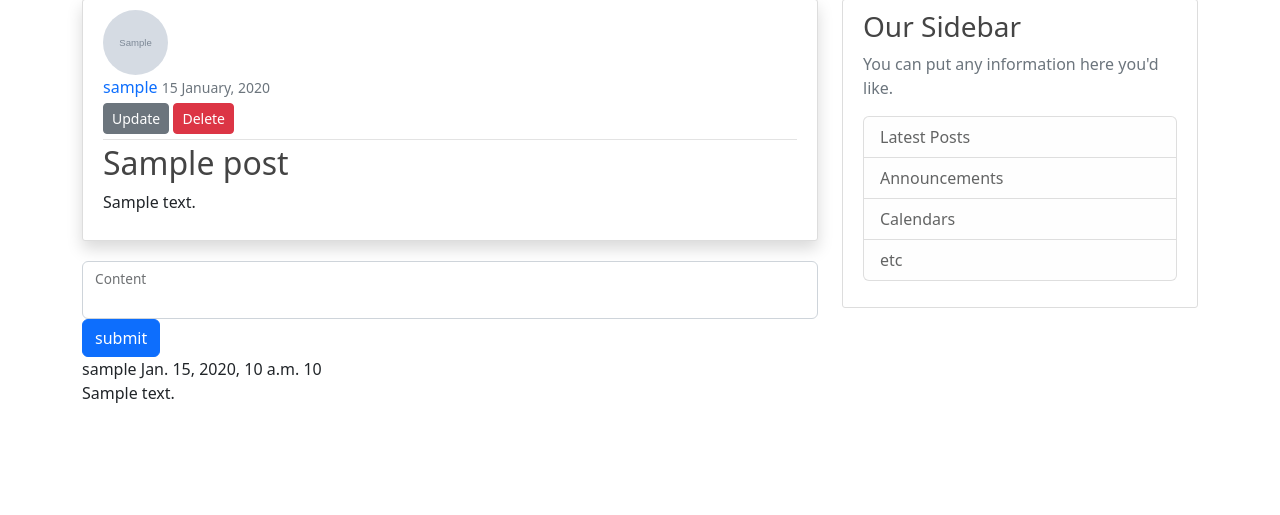
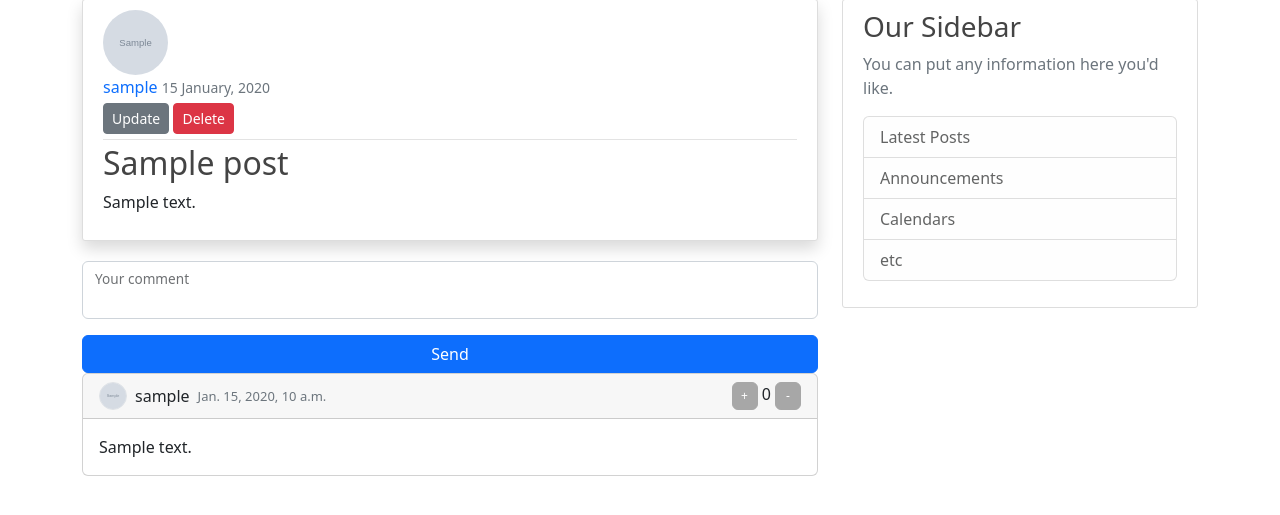
Before and after one commit to fluxink/django_blog, a Django app: page /post/1/ in a window 1280 px wide. Shown: the part 65-580 px from the top of the page. Run offline with Django 4.2, Linux system fonts and the light colour scheme; a user stored in the database is signed in; tables that the repository leaves empty hold one stand-in row (values such as "Sample post"); grey boxes marked "Sample" are stand-in pictures; some libraries are stand-ins or nearby versions.

Commit message:
add first working post comments

```diff
--- a/django_blog_tutorial/blog/admin.py
+++ b/django_blog_tutorial/blog/admin.py
@@ -1,8 +1,9 @@
 from django.contrib import admin
-from .models import Post, PostComment, PostRating, PostFav
+from .models import Post, PostComment, PostCommentRating, PostRating, PostFav
 
 
 admin.site.register(Post)
 admin.site.register(PostRating)
 admin.site.register(PostFav)
 admin.site.register(PostComment)
+admin.site.register(PostCommentRating)
--- a/django_blog_tutorial/blog/forms.py
+++ b/django_blog_tutorial/blog/forms.py
@@ -10,12 +10,11 @@ class CommentCreateForm(forms.ModelForm):
     def __init__(self, *args, **kwargs):
         super(CommentCreateForm, self).__init__(*args, **kwargs)
 
-
         self.helper = FormHelper(self)
-        # self.helper.template = 'blog/form_template_comment.html'
+        self.helper.template = 'blog/form_template_comment.html'
         self.helper.layout = Layout(
-            Field('content', template='users/field_text.html'),
-            Submit('submit', 'submit')
+            Field('content', template='blog/field_comment.html'),
+            Submit('submit', 'Send')
         )
 
 
--- a/django_blog_tutorial/blog/static/blog/main.css
+++ b/django_blog_tutorial/blog/static/blog/main.css
@@ -106,3 +106,30 @@ a.article-title:hover {
 .form-signin {
   max-width: 350px;
 }
+
+.comment-img {
+  height: 28px;
+  width: 28px;
+  object-fit: cover;
+}
+
+.comment {
+  background: #ffffff;
+  padding: 5px 16px;
+  border: 1px solid #dddddd;
+  border-radius: 3px;
+  margin-bottom: 10px;
+}
+
+.comment-vote {
+  --bs-btn-padding-y: .25rem !important;
+  --bs-btn-padding-x: .5rem !important;
+  --bs-btn-font-size: .75rem !important;
+  --bs-btn-bg: rgb(167, 167, 167) !important;
+  --bs-btn-border-color: rgb(167, 167, 167) !important;
+  min-width: 26px !important;
+}
+
+.time-small {
+  font-size: small;
+}
--- a/django_blog_tutorial/blog/static/blog/main.js
+++ b/django_blog_tutorial/blog/static/blog/main.js
@@ -12,7 +12,7 @@ const csrftoken = getCookie('csrftoken')
 
 async function send_vote_request(method, request_url, body = null){
     if (method == 'POST'){
-        const response = await fetch(request_url, {
+        return await fetch(request_url, {
             method: method,
             body: JSON.stringify(body),
             headers: {
@@ -32,6 +32,16 @@ async function send_vote_request(method, request_url, body = null){
             headers: head
         })
     }
+}
+
+async function comment_vote(element){
+    let data = {
+        'comment-id': element.getAttribute('comment-id'),
+        'comment-action': element.getAttribute('action')
+    }
+    response = await send_vote_request('POST', window.location.href, data)
+    let score_elem = document.getElementById(data['comment-id'] + '-score')
+    score_elem.innerHTML = response.headers.get('comment-score')
 }
 
 async function post_vote(element){
@@ -70,6 +80,7 @@ const vote_url = '/rate-post/'
 const fav_url = '/fav-post/'
 const vote_list = document.getElementsByClassName('vote')
 const fav_list = document.getElementsByClassName('fav')
+const comment_vote_list = document.getElementsByClassName('comment-vote')
 
 // add event for each vote button
 for (let elem of vote_list){
@@ -87,3 +98,8 @@ for (let elem of fav_list){
         }
     } )
 }
+for (let elem of comment_vote_list){
+    elem.addEventListener('click', event => {
+        if_user_auth(comment_vote, elem)
+    })
+}
--- /dev/null
+++ b/django_blog_tutorial/blog/templates/blog/field_comment.html
@@ -0,0 +1,23 @@
+{% load crispy_forms_field %}
+
+{% if field.is_hidden %}
+    {{ field }}
+{% else %}
+
+    <div id="div_{{ field.auto_id }}" class="form-floating">
+                {% if field_class %}<div class="{{ field_class }}">{% endif %}
+                    {% if field.errors %}
+                        {% crispy_field field 'class' 'form-control is-invalid' %}
+                    {% else %}
+                        {% crispy_field field 'class' 'form-control' %}
+                    {% endif %}
+                    {% if not field|is_file %}
+                        {% include 'bootstrap5/layout/help_text_and_errors.html' %}
+                    {% endif %}
+                {% if field_class %}</div>{% endif %}
+                <label for="{{ field.id_for_label }}" class="form-label{% if field.field.required %} requiredField{% endif %}">
+                    Your comment
+                </label>
+    </div>
+
+{% endif %}
--- /dev/null
+++ b/django_blog_tutorial/blog/templates/blog/form_template_comment.html
@@ -0,0 +1,14 @@
+{% load crispy_forms_utils %}
+
+{% specialspaceless %}
+{% if form_tag %}<form {{ flat_attrs }} method="{{ form_method|upper }}" class="d-grid gap-3" >{% endif %}
+    {% if form_method|lower == 'post' and not disable_csrf %}
+        {% csrf_token %}
+    {% endif %}
+
+    {% include "bootstrap5/display_form.html" %}
+
+    {% include "bootstrap5/inputs.html" %}
+
+{% if form_tag %}</form>{% endif %}
+{% endspecialspaceless %}
--- a/django_blog_tutorial/blog/templates/blog/post_detail.html
+++ b/django_blog_tutorial/blog/templates/blog/post_detail.html
@@ -24,15 +24,73 @@
     </div>
 {% endif %}
 {% if post_comments %}
-    {% for comment in post_comments %}
-        <div>
-            <div>
-                <label for="">{{ comment.user }}</label>
-                <span>{{ comment.date }}</span>
-                <span>{{ comment.score }}</span>
+    <div class="comment-section">
+        {% for comment in post_comments %}
+        <div class="card mb-3">
+            <div class="card-header d-flex align-items-center">
+                <img class="rounded-circle border comment-img me-2" src="{{ comment.user.profile.image.url }}" alt="">
+                <label class="me-2">{{ comment.user }}</label>
+                <span class="me-auto text-muted time-small">{{ comment.date }}</span>
+                <div class="align-self-end">
+                    <input type="radio" class="btn-check" name="comment-option{{ comment.id }}" id="like{{ comment.id }}" autocomplete="off"
+                        {% if user.is_authenticated %}
+                            {% for comment_r in comment_user_vote_list %}
+                            {{ comment_r.action }}
+                                {% if comment_r.comment.id == comment.id and comment_r.action == 'like' %}checked{% endif %}
+                            {% endfor %}
+                        {% endif %}>
+                        <label class="btn btn-success comment-vote" action="like" comment-id="{{ comment.id }}" for="like{{ comment.id }}">+</label>
+                        {% if comment.postcommentrating_set.first %}
+                            <span class="score" id="{{ comment.id }}-score">{{ comment.postcommentrating_set.first.get_rating }}</span>
+                        {% else %}
+                            <span class="score" id="{{ comment.id }}-score">0</span>
+                        {% endif %}
+                        <input type="radio" class="btn-check" name="comment-option{{ comment.id }}" id="dislike{{ comment.id }}" autocomplete="off"
+                        {% if user.is_authenticated %}
+                            {% for comment_r in comment_user_vote_list %}
+                                {% if comment_r.comment.id == comment.id and comment_r.action == 'dislike' %}checked{% endif %}
+                            {% endfor %}
+                        {% endif %}>
+                        <label class="btn btn-danger comment-vote" action="dislike" comment-id="{{ comment.id }}" for="dislike{{ comment.id }}">-</label>
+                </div>
             </div>
-            <p>{{ comment.content }}</p>
+            <div class="card-body">
+                {{ comment.content }}
+            </div>
         </div>
-    {% endfor %}
+        {% endfor %}
+    </div>
+    {% if comments_count > 2 %}
+    <nav aria-label="Page navigation example">
+        <ul class="pagination">
+        {% if post_comments.has_previous %}
+            <li class="page-item"><a class="page-link" href="?page=1">First</a></li>
+            <li class="page-item">
+                <a class="page-link" href="?page={{ post_comments.previous_page_number }}" aria-label="Previous">
+                  <span aria-hidden="true">&laquo;</span>
+                </a>
+              </li>
+        {% endif %}
+
+        {% for num in post_comments.paginator.page_range %}
+            {% if post_comments.number == num %}
+            <li class="page-item active"><a class="page-link" href="?page={{ num }}">{{ num }}</a></li>
+            {% elif num > post_comments.number|add:'-3' and num < post_comments.number|add:'3'%}
+            <li class="page-item"><a class="page-link" href="?page={{ num }}">{{ num }}</a></li>
+            {% endif %}
+        {% endfor %}
+
+        {% if post_comments.has_next %}
+            <li class="page-item">
+                <a class="page-link" href="?page={{ post_comments.next_page_number }}" aria-label="Next">
+                  <span aria-hidden="true">&raquo;</span>
+                </a>
+              </li>
+            <li class="page-item"><a class="page-link" href="?page={{ post_comments.paginator.num_pages }}">Last</a></li>
+        {% endif %}
+        </ul>
+    </nav>
+    {% endif %}
+
 {% endif %}
 {% endblock content %}
--- a/django_blog_tutorial/blog/views.py
+++ b/django_blog_tutorial/blog/views.py
@@ -7,7 +7,8 @@ from django.contrib.auth.models import User
 from django.contrib.messages.views import SuccessMessageMixin
 from django.contrib.auth.mixins import LoginRequiredMixin, UserPassesTestMixin
 from django.contrib.auth.decorators import login_required
-from .models import Post, PostRating, PostFav, PostComment
+from django.core.paginator import Paginator
+from .models import Post, PostCommentRating, PostRating, PostFav, PostComment
 from .forms import CommentCreateForm
 import json
 
@@ -104,6 +105,29 @@ class UserPostListView(ListView):
         return Post.objects.filter(author=user).order_by('-date_posted')
 
 
+# class PostCommentListView(ListView):
+#     model = PostComment
+#     template_name = 'blog/post_detail_comment_list.html'
+#     context_object_name = 'comments'
+#     ordering = ['-date']
+#     paginate_by = 7
+
+#     def get_context_data(self, **kwargs):
+#         context = super().get_context_data(**kwargs)
+
+#         if self.request.user.is_authenticated:
+#             try:
+#                 # comment_list = PostCommentRating.objects.filter(user=self.request.user, post=self.get_object())
+#                 comment_list = PostCommentRating.objects.filter(comment__post=Post.objects.get(pk=self.kwargs.get('pk')), user=self.request.user)
+#             except:
+#                 comment_list = None
+
+#             context.update({
+#                 'form': CommentCreateForm(),
+#                 'comment_user_vote_list': comment_list
+#             })
+
+
 class PostDetailView(DetailView):
     model = Post
 
@@ -111,16 +135,31 @@ class PostDetailView(DetailView):
         context = super().get_context_data(**kwargs)
 
         if self.request.user.is_authenticated:
+            try:
+                # comment_list = PostCommentRating.objects.filter(user=self.request.user, post=self.get_object())
+                comment_list = PostCommentRating.objects.filter(comment__post=self.get_object(), user=self.request.user)
+            except:
+                comment_list = None
+
             context.update({
-                'form': CommentCreateForm()
+                'form': CommentCreateForm(),
+                'comment_user_vote_list': comment_list
             })
 
         try:
-            comments = PostComment.objects.filter(post=self.get_object())
+            comments = PostComment.objects.filter(post=self.get_object()).order_by('-date')
+            comments_count = comments.count()
+            paginator = Paginator(comments, 2)
+            page_number = self.request.GET.get('page')
+            page_comments = paginator.get_page(page_number)
+
         except:
-            comments = None
+            page_comments = None
+            comments_count = None
+
         context.update({
-            'post_comments': comments
+            'post_comments': page_comments,
+            'comments_count': comments_count
         })
         return context
 
@@ -133,6 +172,21 @@ class PostDetailView(DetailView):
                 comment_form.instance.post = self.get_object()
                 comment_form.save()
                 return self.render_to_response(context=self.get_context_data())
+            json_data = json.loads(request.body)
+            if json_data['comment-id'] and json_data['comment-action']:
+                comment = PostComment.objects.get(id=json_data['comment-id'])
+                action = json_data['comment-action']
+
+                comment_object = PostCommentRating.objects.update_or_create(comment=comment, user=request.user, defaults={'action': action})
+
+                # if PostCommentRating.objects.filter(comment=comment, user=request.user).exists():
+                #    comment_object = PostCommentRating.objects.filter(comment=comment, user=request.user)
+                #    comment_object.update(action=action)
+                # else:
+                #    comment_object = PostCommentRating.objects.create(comment=comment, user=request.user, action=action)
+                #    comment_object.save()
+
+                return HttpResponse(request, content_type='text/plain', headers={'comment-score': comment_object[0].get_rating()})
 
 
 class PostCreateView(LoginRequiredMixin, SuccessMessageMixin, CreateView):
```
Also changed, not shown: django_blog_tutorial/blog/models.py (+20 -1 lines).
